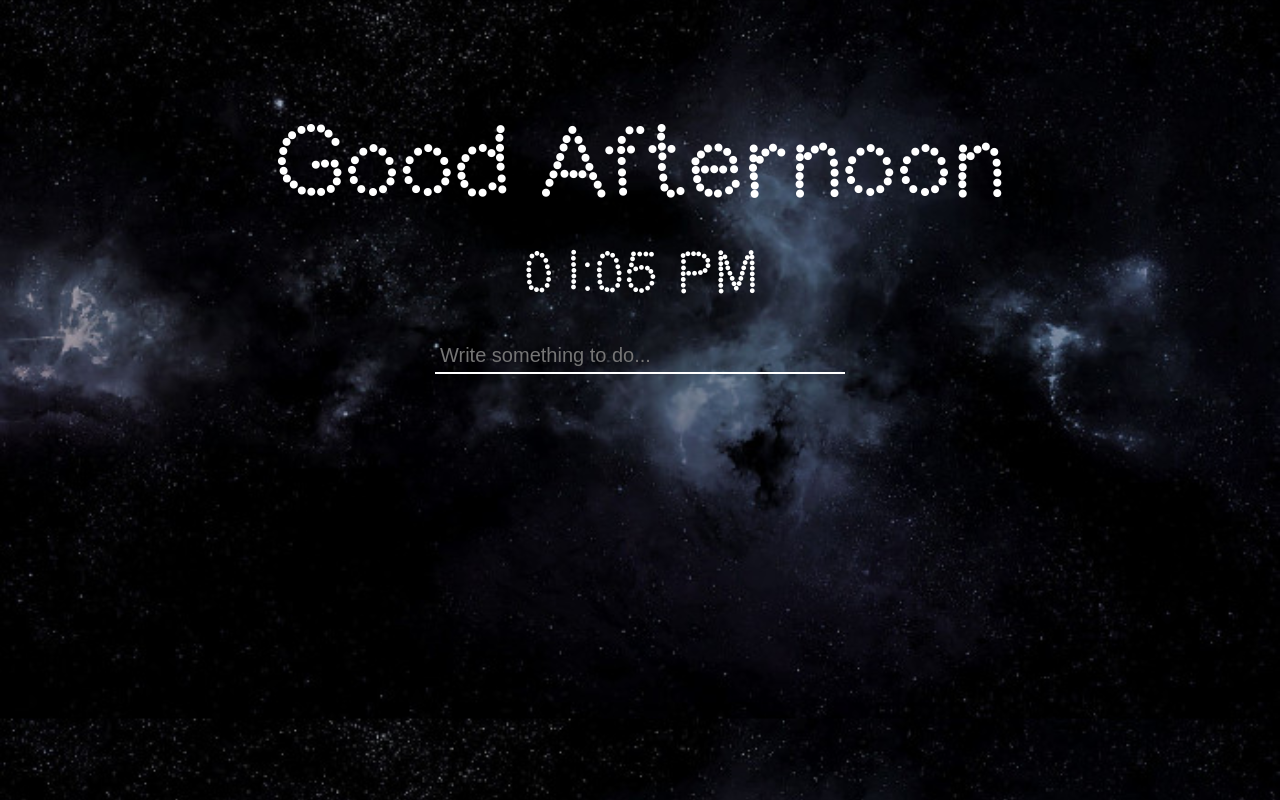
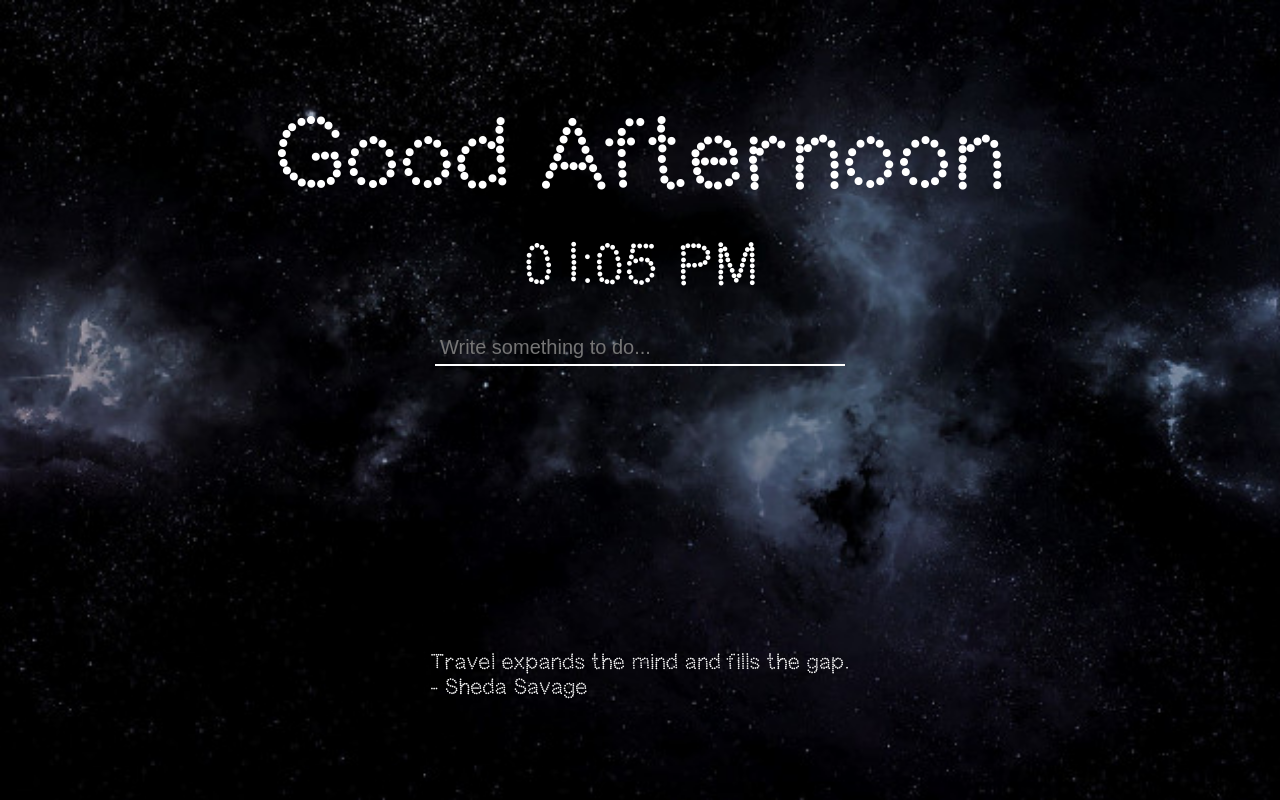
Before and after one commit to karu-rress/COMP2023, a plain HTML site: page index.html in a window 1280 px wide. Drawn offline with nearby package versions, Linux system fonts and the light colour scheme; a web font is replaced by a local one.

Commit message:
SECOND COMMIT

```diff
--- a/index.html
+++ b/index.html
@@ -7,16 +7,20 @@
     </head>
     <body>
     <article>
-        <h1></h1>
-        <h2></h2>
-        <h3></h3>
+        <h1 class="dotfont"></h1>
+        <h2 class="dotfont"></h2>
+        <h3 class="dotfont"></h3>
         <form id="todoform">
             <input required type="text" placeholder="Write something to do...">
         </form>
         <ul id="todolist"></ul>
-        <script type="text/javascript" src="./scripts/main.js"></script>
+    </article>
+    <footer>
+        <span class="dotfont" id="quote"></span>
+    </footer>
+    <script type="text/javascript" src="./scripts/main.js"></script>
         <script type="text/javascript" src="./scripts/clock.js"></script>
         <script type="text/javascript" src="./scripts/todo.js"></script>
-    </article>
+        <script type="text/javascript" src="./scripts/quotes.js"></script>
     </body>
 </html>
--- a/scripts/functions.ts
+++ /dev/null
@@ -1,6 +0,0 @@
-async function* getIndex() {
-    for (let idx = 0; idx < 10; idx++) {
-        await new Promise(r => setTimeout(r, 2000));
-        yield idx;
-    }
-}
--- /dev/null
+++ b/scripts/quotes.js
@@ -0,0 +1,36 @@
+"use strict";
+const quotes = [{
+        quote: "The way to get started is to quit talking and begin doing.",
+        author: "Walt Disney",
+    }, {
+        quote: "Life is what happens when you're busy making other plans.",
+        author: "John Lennon",
+    }, {
+        quote: "The world is a book and those who do not travel read only one page.",
+        author: "Saint Augustine",
+    }, {
+        quote: "Life is either a daring adventure or nothing at all.",
+        author: "Helen Keller",
+    }, {
+        quote: "To Travel is to Live",
+        author: "Hans Christian Andersen",
+    }, {
+        quote: "Only a life lived for others is a life worthwhile.",
+        author: "Albert Einstein",
+    }, {
+        quote: "You only live once, but if you do it right, once is enough.",
+        author: "Mae West",
+    }, {
+        quote: "Never go on trips with anyone you do not love.",
+        author: "Hemmingway",
+    }, {
+        quote: "We wander for distraction, but we travel for fulfilment.",
+        author: "Hilaire Belloc",
+    }, {
+        quote: "Travel expands the mind and fills the gap.",
+        author: "Sheda Savage",
+    },
+];
+const span = document.getElementById("quote");
+let pair = quotes[Math.floor(Math.random() * quotes.length)];
+span.innerText = `${pair.quote}\n - ${pair.author}`;
--- a/scripts/todo.js
+++ b/scripts/todo.js
@@ -20,6 +20,11 @@ function createTodo(todo) {
     input.addEventListener("change", (e) => {
         const li = e.target.parentElement;
         (li === null || li === void 0 ? void 0 : li.children[1]).classList.toggle("line_thru");
+        todoList.forEach(todo => {
+            if (todo.id === parseInt(li.id))
+                todo.checked = !todo.checked;
+        });
+        saveAll();
     });
     button.addEventListener("click", (e) => {
         const li = e.target.parentElement;
@@ -48,5 +53,16 @@ todoform.addEventListener("submit", submitHandler);
 const savedData = localStorage.getItem(TODO);
 if (savedData !== null) {
     todoList = JSON.parse(savedData);
-    todoList.forEach(createTodo);
+    todoList.forEach(todo => {
+        createTodo(todo);
+        if (todo.checked) {
+            const li = document.getElementById(`${todo.id}`);
+            const text = li === null || li === void 0 ? void 0 : li.children[1];
+            const check = li === null || li === void 0 ? void 0 : li.children[0];
+            if (text instanceof HTMLElement && check instanceof HTMLInputElement) {
+                text.classList.toggle("line_thru");
+                check.checked = true;
+            }
+        }
+    });
 }
--- a/styles.css
+++ b/styles.css
@@ -9,6 +9,15 @@ body {
     background-size: auto 100%;
     background-repeat: repeat;
     background-size: cover;
+    min-height: 100vh;
+    margin: 0;
+    position: relative;
+}
+
+body::after {
+    content: '';
+    display: block;
+    height: 110px;
 }
 
 article {
@@ -17,7 +26,7 @@ article {
     align-items: center;
 }
 
-h1, h2, h3 {
+.dotfont {
     font-family: 'Dotness';
     font-weight: lighter;
     color: white;
@@ -82,6 +91,21 @@ button {
     color: white;
 }
 
+footer {
+    position: absolute;
+    bottom: 0;
+    width: 100%;
+    height: 150px;
+    display: flex;
+    flex-direction: column;
+    align-items: center;
+}
+
+footer span {
+    margin-top: 0px;
+    font-size: 22px;
+}
+
 .line_thru {
     text-decoration: line-through;
     color: lightgrey;
```
Also changed, not shown: scripts/functions.js (deleted, +0 -7 lines), scripts/quotes.ts (added, +36 -0 lines), scripts/todo.ts (+18 -1 lines).
